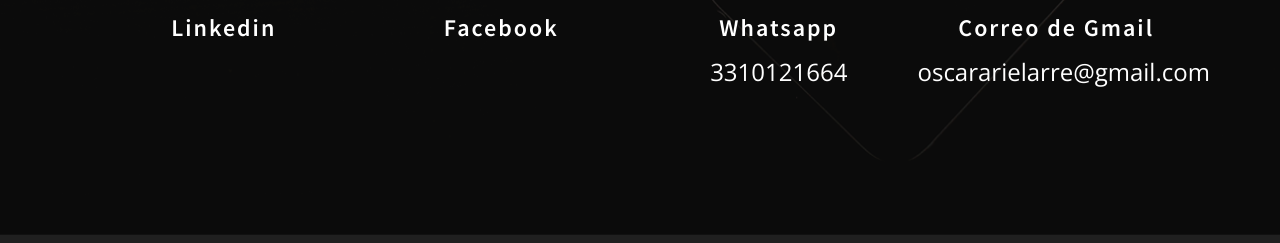
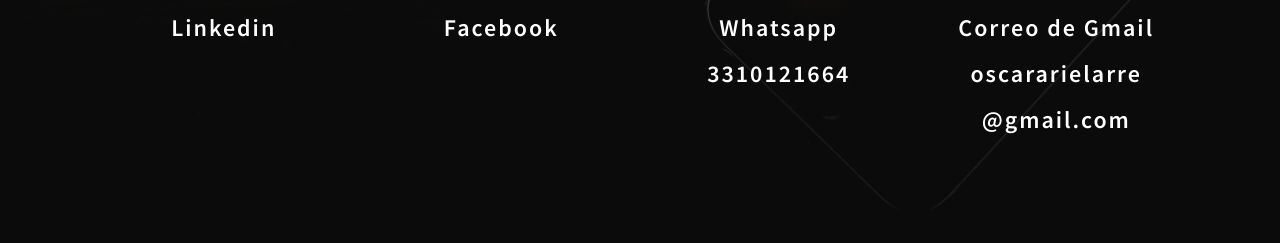
Before and after one commit to OscarArreolatics/-OscarArreolatics.github.io, a plain HTML site: page about.html in a window 1280 px wide. Shown: the part 956-1199 px from the top of the page. Drawn offline with nearby package versions, Linux system fonts and the light colour scheme.

Commit message:
fix movil contactame

```diff
--- a/about.html
+++ b/about.html
@@ -73,7 +73,7 @@
                         </div>
                         <div class="our-team--item__info">
                             <h3>Whatsapp</h3>
-                            <h4>3310121664</h4>
+                            <h3>3310121664</h3>
 
                         </div>
                     </div>
@@ -83,7 +83,7 @@
                         </div>
                         <div class="our-team--item__info">
                             <h3>Correo de Gmail</h3>
-                            <h4>oscararielarre@gmail.com</h4>
+                            <h3>oscararielarre</h3><h3>@gmail.com</h3>
 
                         </div>
                     </div>
```
